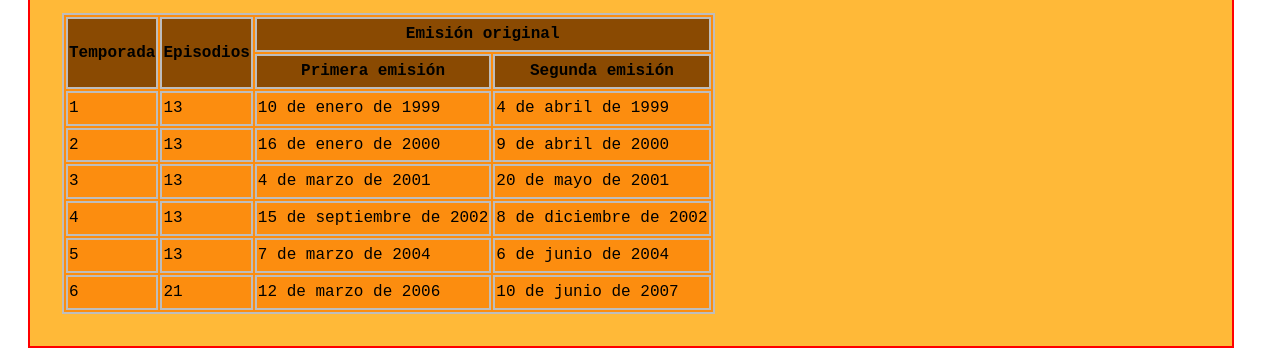
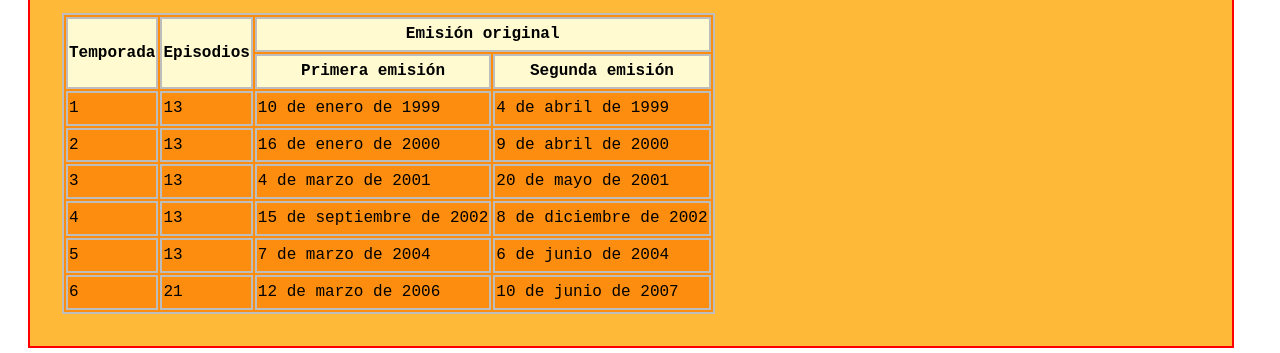
Before and after one commit to adnanmouloud/adnanmouloud.github.io, a plain HTML site: page html/temporadas.html in a window 1280 px wide. Shown: the part 250-603 px from the top of the page. Drawn offline with Linux system fonts and the light colour scheme.

Commit message:
3 commit

```diff
--- a/css/styleComun.css
+++ b/css/styleComun.css
@@ -71,7 +71,7 @@ tbody{
 /*(0, 0, 1)*/
 th{
     border: 2px solid rgb(190, 189, 189);
-    background-color: rgb(138, 74, 2) ;
+    background-color: rgb(255, 250, 207) ;
     font: italic;
 }
 
```
